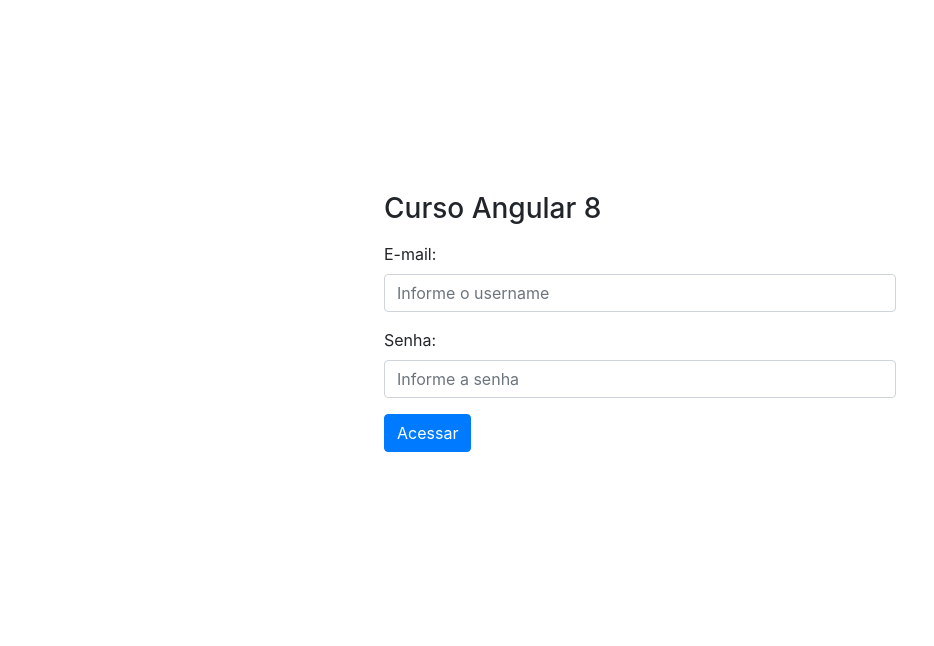
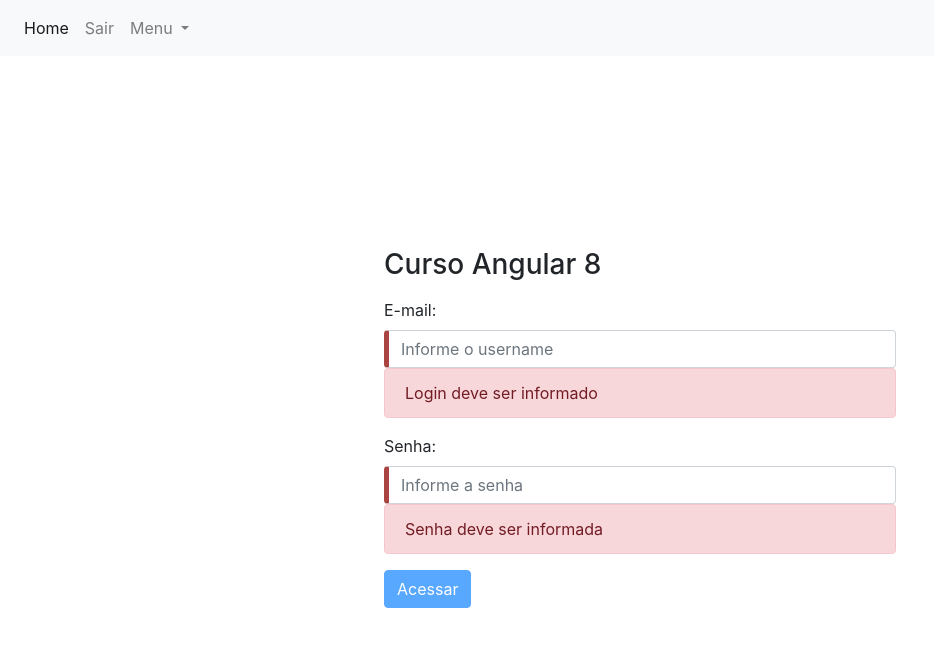
Before and after one commit to flaviosalgado2/Curso-Angular-REST, an Angular app: page /login in a window 1280 px wide. Shown: the top 646 px of the page, without its empty margins (0-934 px from the left). Built offline with nearby package versions, Linux system fonts and the light colour scheme.

Commit message:
ajustes tecnicos

```diff
--- a/src/app/app.component.html
+++ b/src/app/app.component.html
@@ -1 +1,27 @@
-<router-outlet></router-outlet>
+<div id="page-content-wrapper" >
+  <nav class="navbar navbar-expand-lg navbar-light bg-light" >
+
+    <div class="collapse navbar-collapse" id="navbarSupportedContent">
+      <ul class="navbar-nav mr-auto">
+        <li class="nav-item active">
+          <a class="nav-link" [routerLink]="['/home']" routerLinkActive="router-link-active">Home</a>
+        </li>
+        <li class="nav-item">
+          <a class="nav-link" (click)="sair()">Sair</a>
+        </li>
+        <li class="nav-item dropdown">
+          <a class="nav-link dropdown-toggle" href="#" id="navbarDropdown" role="button" data-toggle="dropdown" aria-haspopup="true" aria-expanded="false">
+           Menu
+          </a>
+          <div class="dropdown-menu" aria-labelledby="navbarDropdown">
+            <a class="dropdown-item" href="#">Link 1</a>
+            <a class="dropdown-item" href="#">Link 2</a>
+            <div class="dropdown-divider"></div>
+            <a class="dropdown-item" href="#">Link 3</a>
+          </div>
+        </li>
+      </ul>
+    </div>
+  </nav>
+  </div>
+  <router-outlet></router-outlet>
--- a/src/app/app.component.ts
+++ b/src/app/app.component.ts
@@ -1,4 +1,5 @@
-import { Component } from '@angular/core';
+import { Component, OnInit } from '@angular/core';
+import { Router } from '@angular/router';
 //adicionado um sevico
 import { LoginServiceService } from './service/login-service.service';
 
@@ -8,6 +9,21 @@
   templateUrl: './app.component.html',
   styleUrls: ['./app.component.css']
 })
-export class AppComponent {
+export class AppComponent implements OnInit {
   title = 'Curso-Angular-REST';
+
+  constructor(private router: Router) {
+
+  }
+
+  ngOnInit(): void {
+    if (localStorage.getItem('token') == null) {
+      this.router.navigate(['login']);
+    }
+  }
+
+  public sair(): void {
+    localStorage.clear();
+    this.router.navigate(['login']);
+  }
 }
--- a/src/app/app.module.ts
+++ b/src/app/app.module.ts
@@ -14,6 +14,9 @@
 import { RouterModule, Routes } from '@angular/router';
 import { ModuleWithProviders } from '@angular/compiler/src/core';
 import { LoginComponent } from './login/login.component';
+
+//interceptacao de token requisicao
+import { HttpInterceptorModule } from './service/header-interceptor.service';
 
 export const appRouters: Routes = [
   {path : 'home', component : HomeComponent},
@@ -33,7 +36,8 @@
     BrowserModule,
     FormsModule,
     HttpClientModule,
-    routes
+    routes,
+    HttpInterceptorModule
   ],
   providers: [],
   bootstrap: [AppComponent]
--- a/src/app/login/login.component.html
+++ b/src/app/login/login.component.html
@@ -1,12 +1,20 @@
 <form action="">
-
   <div class="form-group">
     <h3>Curso Angular 8</h3>
   </div>
 
   <div class="form-group">
     <label for="user">E-mail:</label>
-    <input type="email" class="form-control" #email="ngModel" [(ngModel)] = "usuario.login" id="login" name="login" placeholder="Informe o username">
+    <input
+      type="email"
+      class="form-control"
+      #email="ngModel"
+      [(ngModel)]="usuario.login"
+      id="login"
+      name="login"
+      placeholder="Informe o username"
+      required
+    />
     <div *ngIf="email.invalid" class="alert alert-danger">
       Login deve ser informado
     </div>
@@ -14,11 +22,27 @@
 
   <div class="form-group">
     <label for="senha">Senha:</label>
-    <input type="password" class="form-control" #senha="ngModel" [(ngModel)] = "usuario.senha" id="senha" name="senha" placeholder="Informe a senha">
+    <input
+      type="password"
+      class="form-control"
+      #senha="ngModel"
+      [(ngModel)]="usuario.senha"
+      id="senha"
+      name="senha"
+      placeholder="Informe a senha"
+      required
+    />
     <div *ngIf="senha.invalid" class="alert alert-danger">
       Senha deve ser informada
     </div>
   </div>
 
-  <button type="button" [disabled]="email.invalid || senha.invalid" class="btn btn-primary" (click)="login()">Acessar</button>
+  <button
+    type="button"
+    [disabled]="email.invalid || senha.invalid"
+    class="btn btn-primary"
+    (click)="login()"
+  >
+    Acessar
+  </button>
 </form>
--- /dev/null
+++ b/src/app/service/header-interceptor.service.ts
@@ -0,0 +1,44 @@
+import { HttpEvent, HttpHandler, HttpInterceptor, HttpRequest, HTTP_INTERCEPTORS } from '@angular/common/http';
+import { Injectable, NgModule } from '@angular/core';
+import { Observable } from 'rxjs';
+
+@Injectable()
+export class HeaderInterceptorService implements HttpInterceptor{
+
+  intercept(req: HttpRequest<any>, next: HttpHandler): Observable<HttpEvent<any>> {
+
+    if(localStorage.getItem('token') !== null){
+
+      const token = 'Bearer ' + localStorage.getItem('token');
+
+      const tokenRequest = req.clone({
+        headers: req.headers.set('Authorization', token)
+      });
+
+      console.log("teste");
+
+      return next.handle(tokenRequest);
+
+    }else{
+
+      return next.handle(req);
+    }
+
+  }
+
+  constructor() { }
+
+}
+
+@NgModule({
+  providers: [{
+    provide: HTTP_INTERCEPTORS,
+    useClass: HeaderInterceptorService,
+    multi: true,
+  },
+],
+})
+
+export class HttpInterceptorModule{
+
+}
```
Also changed, not shown: src/app/service/login-service.service.ts (+5 -2 lines), comandos_importantes_angular.txt.
